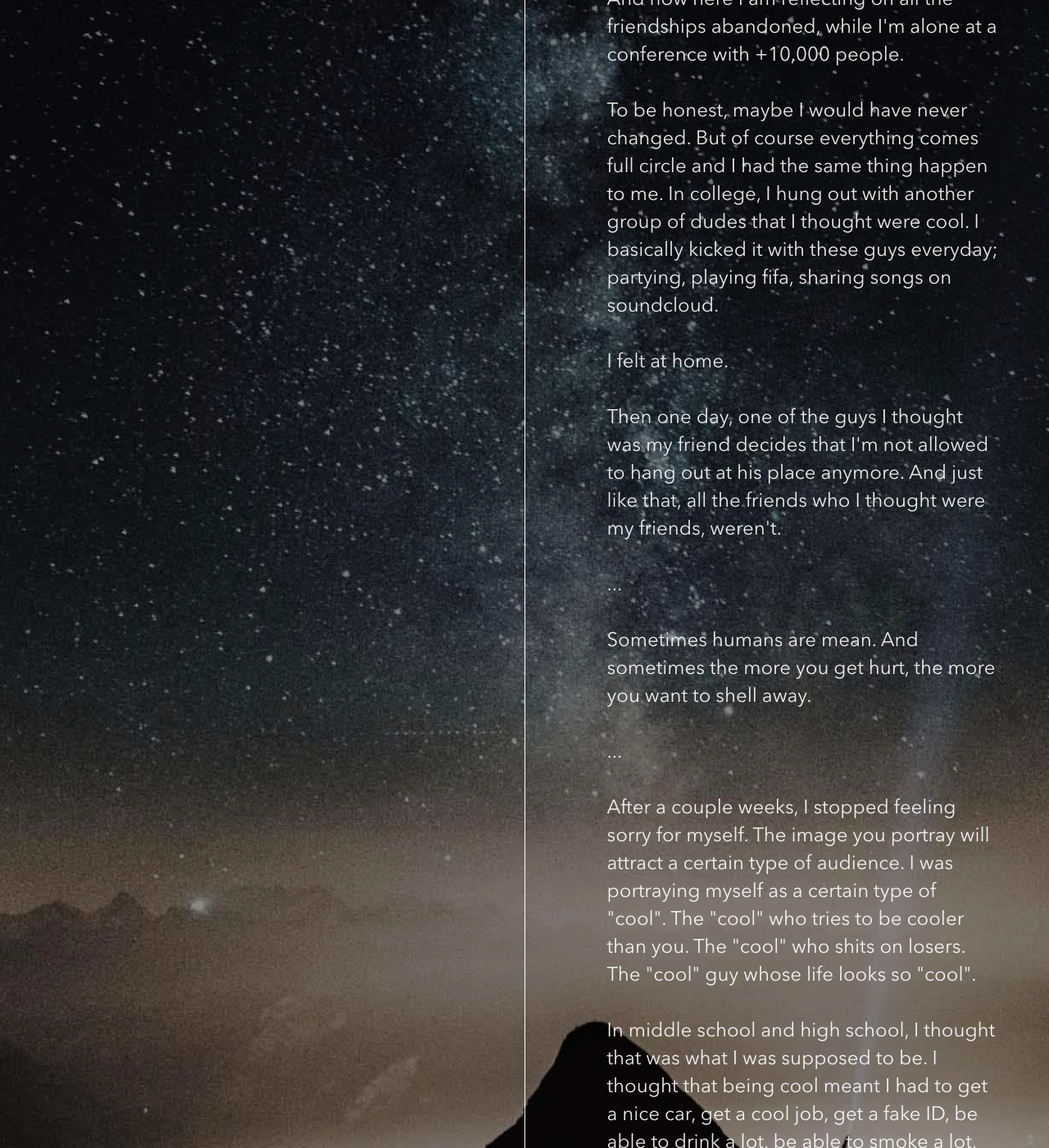
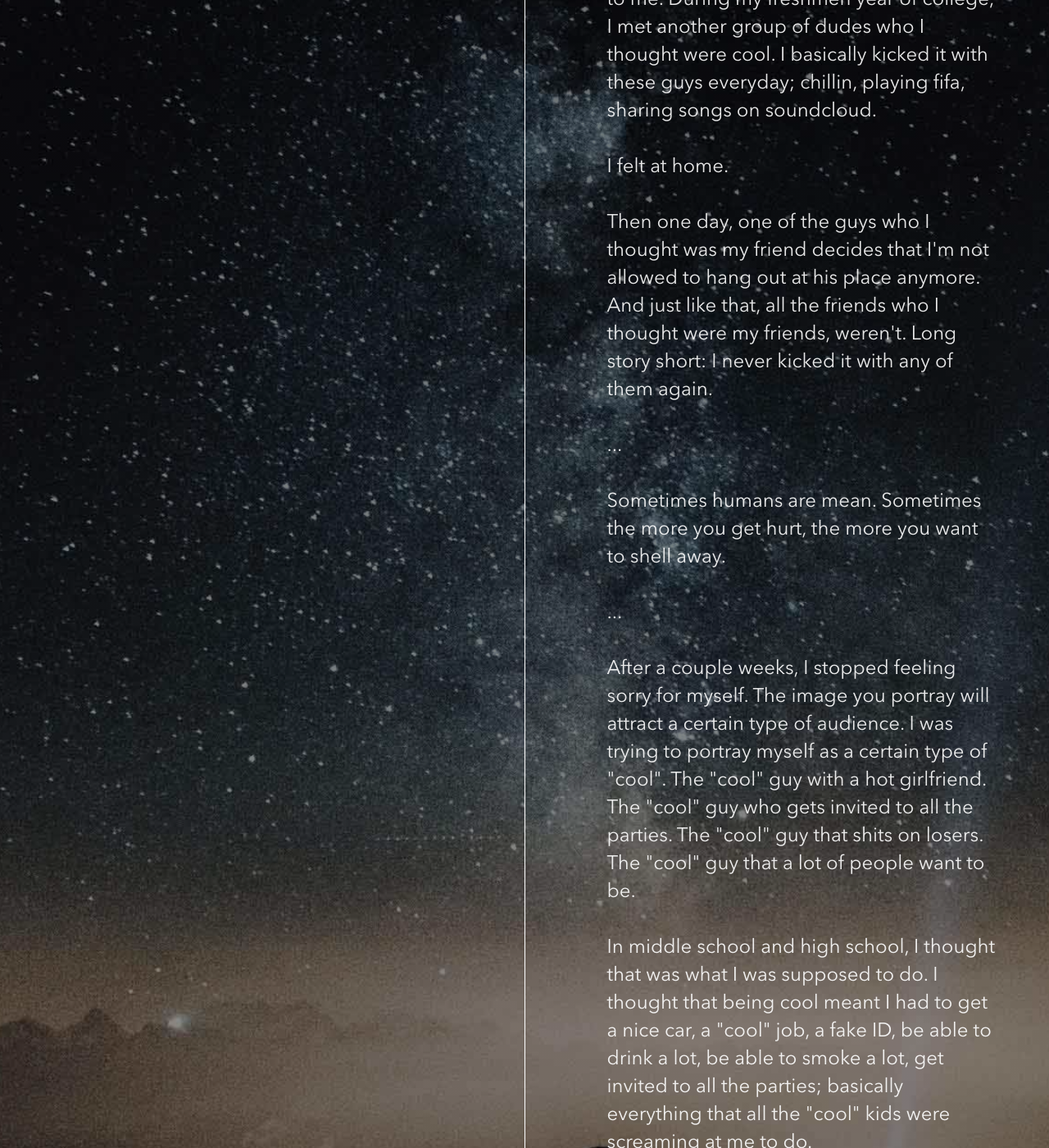
Before and after one commit to antoniolee/antoniolee.github.io, a Jekyll site: the page built from _posts/2017-10-20-in-the-particular-lies-the-universal.html, in a window 1280 px wide and 1400 px high, scrolled down 983 px. Shown: the whole window at 82% size. Built offline with Jekyll 4.4.1, drawn with Linux system fonts in a browser that asks for light colours; nearby versions of some CDN libraries; some of the changed text lies outside the part shown.

Commit message:
Update Writing
• Updated "In the particular, lies the universal"

```diff
--- a/_posts/2017-10-20-in-the-particular-lies-the-universal.html
+++ b/_posts/2017-10-20-in-the-particular-lies-the-universal.html
@@ -15,39 +15,40 @@
 		</div>
 		<div class="right">
 			<p>
-				Everyone has a story. So, I guess I should share mine?<br><br>
+				Everyone has a story. So, I guess I should share one of mine?<br><br>
 
-				Instead of writing some bullshit, it's time to get personal. Letting go of your insecurities and being vulnerable will connect you to your audience. <br><br>
+				Instead of writing some bullshit, it's time to get personal. Letting go of your insecurities and being vulnerable will connect you to your audience.<br><br>
 
 				... <br><br>
 
-				So let's get personal. <br><br>
+
+				When I was younger, I thought I was cool. I thought I was cooler than everyone. I've had many friends who I've basically abandoned for popularity or other social purposes. In the moment, I felt like I never had a choice. But looking back now, I know I could have handled things differently.<br><br>
+
+				I'm sorry.<br><br>
 
 				... <br><br>
 
-				When I was younger, I thought I was cool. I thought I was cooler than everyone. I've had many friends who I've basically abandoned for popularity or other social purposes. Sometimes I felt like I never had a choice but looking back you know you could have done something differently.<br><br>
-
-				I'm sorry homies.<br><br>
-
-				And now here I am reflecting on all the friendships abandoned, while I'm alone at a conference with +10,000 people. <br><br>
-
-				To be honest, maybe I would have never changed. But of course everything comes full circle and I had the same thing happen to me. In college, I hung out with another group of dudes that I thought were cool. I basically kicked it with these guys everyday; partying, playing fifa, sharing songs on soundcloud. <br><br>
+				To be honest, maybe I would have never changed. But I had the same thing happen to me. During my freshmen year of college, I met another group of dudes who I thought were cool. I basically kicked it with these guys everyday; chillin, playing fifa, sharing songs on soundcloud. <br><br>
 
 				I felt at home. <br><br>
 
-				Then one day, one of the guys I thought was my friend decides that I'm not allowed to hang out at his place anymore. And just like that, all the friends who I thought were my friends, weren't.<br><br>
+				Then one day, one of the guys who I thought was my friend decides that I'm not allowed to hang out at his place anymore. And just like that, all the friends who I thought were my friends, weren't. Long story short: I never kicked it with any of them again.<br><br>
 
 				... <br><br>
 
-				Sometimes humans are mean. And sometimes the more you get hurt, the more you want to shell away.<br><br>
+				Sometimes humans are mean. Sometimes the more you get hurt, the more you want to shell away.<br><br>
 
 				... <br><br>
 
-				After a couple weeks, I stopped feeling sorry for myself. The image you portray will attract a certain type of audience. I was portraying myself as a certain type of "cool". The "cool" who tries to be cooler than you. The "cool" who shits on losers. The "cool" guy whose life looks so "cool". <br><br>
+				After a couple weeks, I stopped feeling sorry for myself. The image you portray will attract a certain type of audience. I was trying to portray myself as a certain type of "cool". The "cool" guy with a hot girlfriend. The "cool" guy who gets invited to all the parties. The "cool" guy that shits on losers. The "cool" guy that a lot of people want to be. <br><br>
 
-				In middle school and high school, I thought that was what I was supposed to be. I thought that being cool meant I had to get a nice car, get a cool job, get a fake ID, be able to drink a lot, be able to smoke a lot, get party connections, party super crazy; basically everything that all the "cool" kids were screaming at me to do. <br><br>
+				In middle school and high school, I thought that was what I was supposed to do. I thought that being cool meant I had to get a nice car, a "cool" job, a fake ID, be able to drink a lot, be able to smoke a lot, get invited to all the parties; basically everything that all the "cool" kids were screaming at me to do. <br><br>
 
-				But that's not me. Now I'm the guy writing about a particular moment, hoping to shed some light.<br><br>
+				... <br><br>
+
+				But that's not me. Now I'm the guy writing about a particular moment, hoping to shed some light. <br><br>
+
+				What we think are our most particular and personal moments, actually turns out to be our most universal and relatable. It took me a while to realize being "cool" is not what made me unique, special, or better than anyone. <b>Be authentically you.</b> <br><br>
 
 				... <br><br>
 
```
